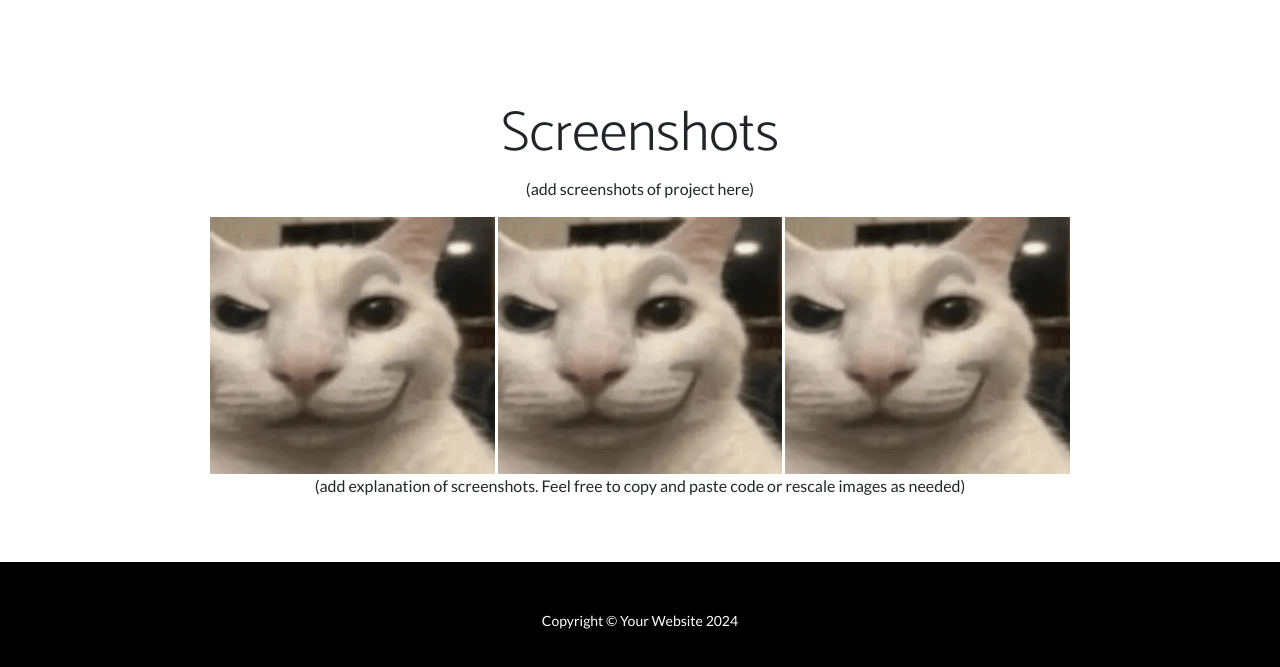
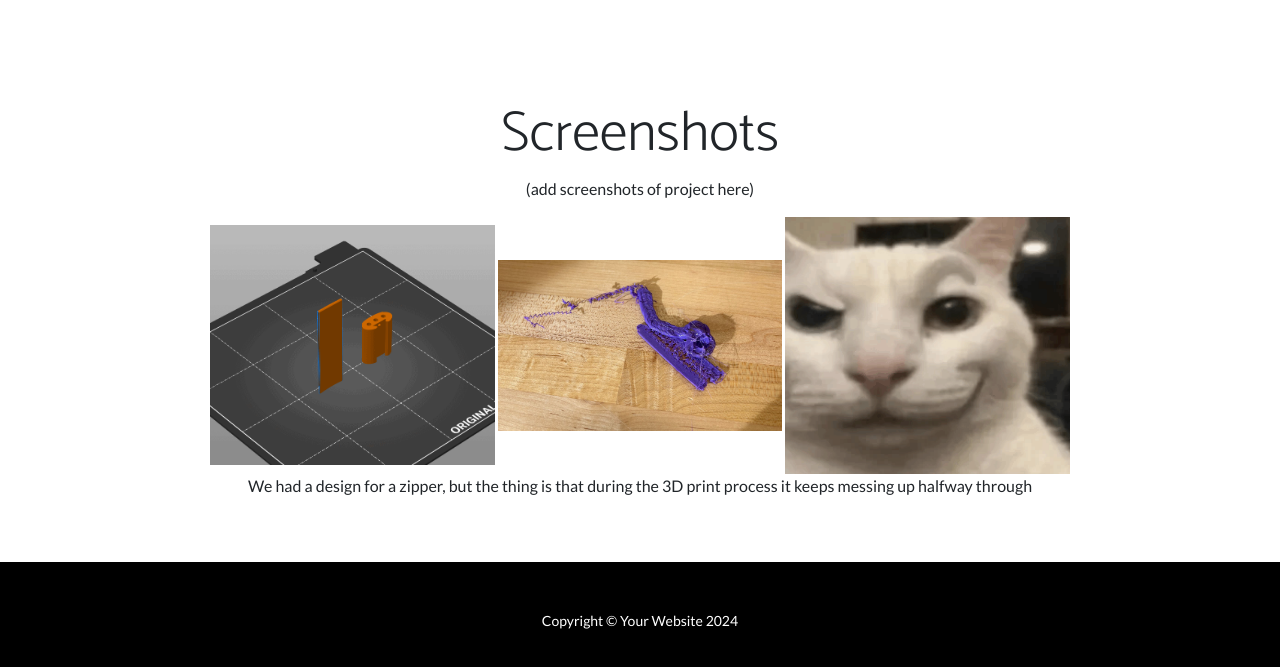
Before and after one commit to Leanderwu1/Circular-design-group, a plain HTML site: page index.html in a window 1280 px wide. Shown: the part 2470-3137 px from the top of the page. Drawn offline with nearby package versions, Linux system fonts and the light colour scheme.

Commit message:
Update index.html
Added first set of images (1 placeholder left)

```diff
--- a/index.html
+++ b/index.html
@@ -91,7 +91,6 @@
                 </div>
             </div>
         </section>
-        <!-- Footer-->
         <!-- Content section 4-->
         <section>
             <div class="container px-5">
@@ -121,14 +120,15 @@
                             <h3 style="font-size:16pt; text-align:center;"></h3>
                             <h2 class="display-4">Screenshots </h2>
                             <p>(add screenshots of project here)</p>
+                            <img style="width:30%" src="assets/img/Screenshot 1.gif">
+                            <img style="width:30%" src="assets/img/Picture.jpg">
                             <img style="width:30%" src="cat-smug-face.png">
-                            <img style="width:30%" src="cat-smug-face.png">
-                            <img style="width:30%" src="cat-smug-face.png">
-                            <p>(add explanation of screenshots. Feel free to copy and paste code or rescale images as needed)</p>
+                            <p>We had a design for a zipper, but the thing is that during the 3D print process it keeps messing up halfway through</p>
                     </div>
                 </div>
             </div>
         </section>
+
         <footer class="py-5 bg-black">
             <div class="container px-5"><p class="m-0 text-center text-white small">Copyright &copy; Your Website 2024</p></div>
         </footer>
```
